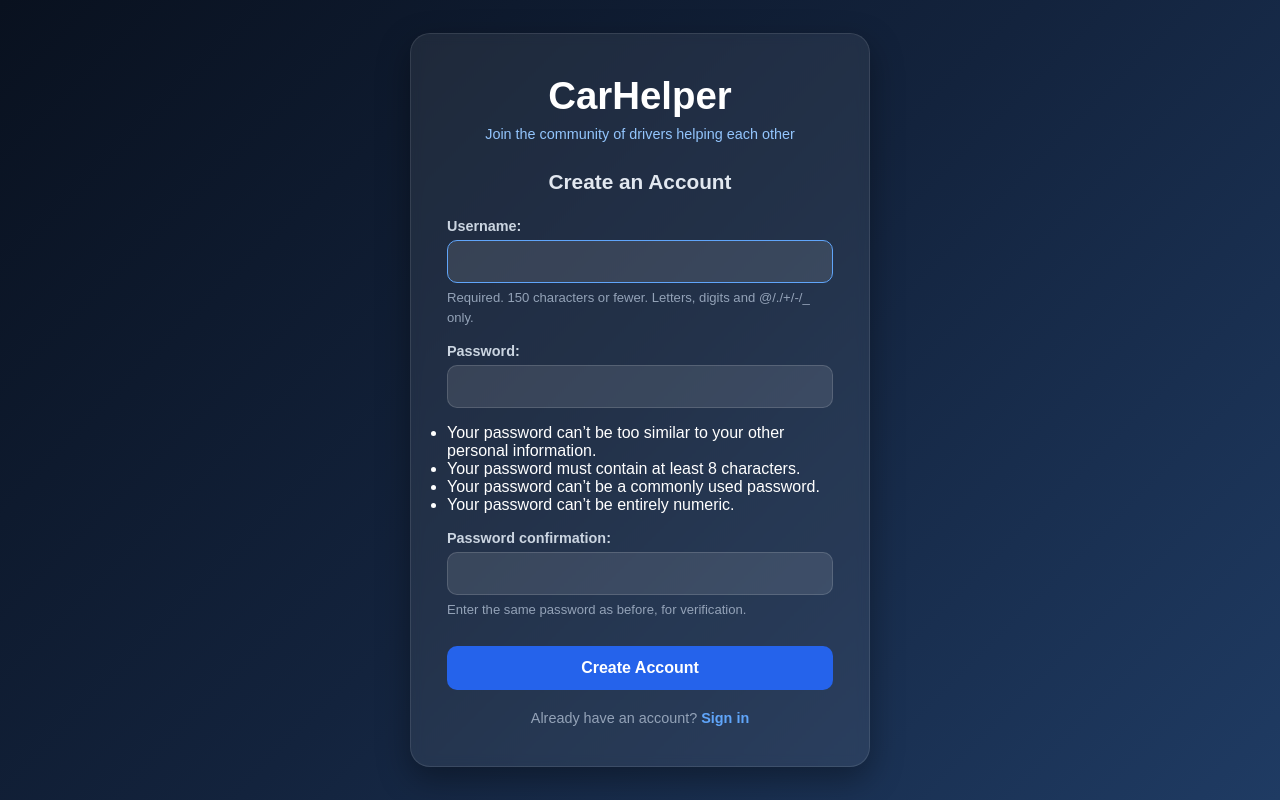
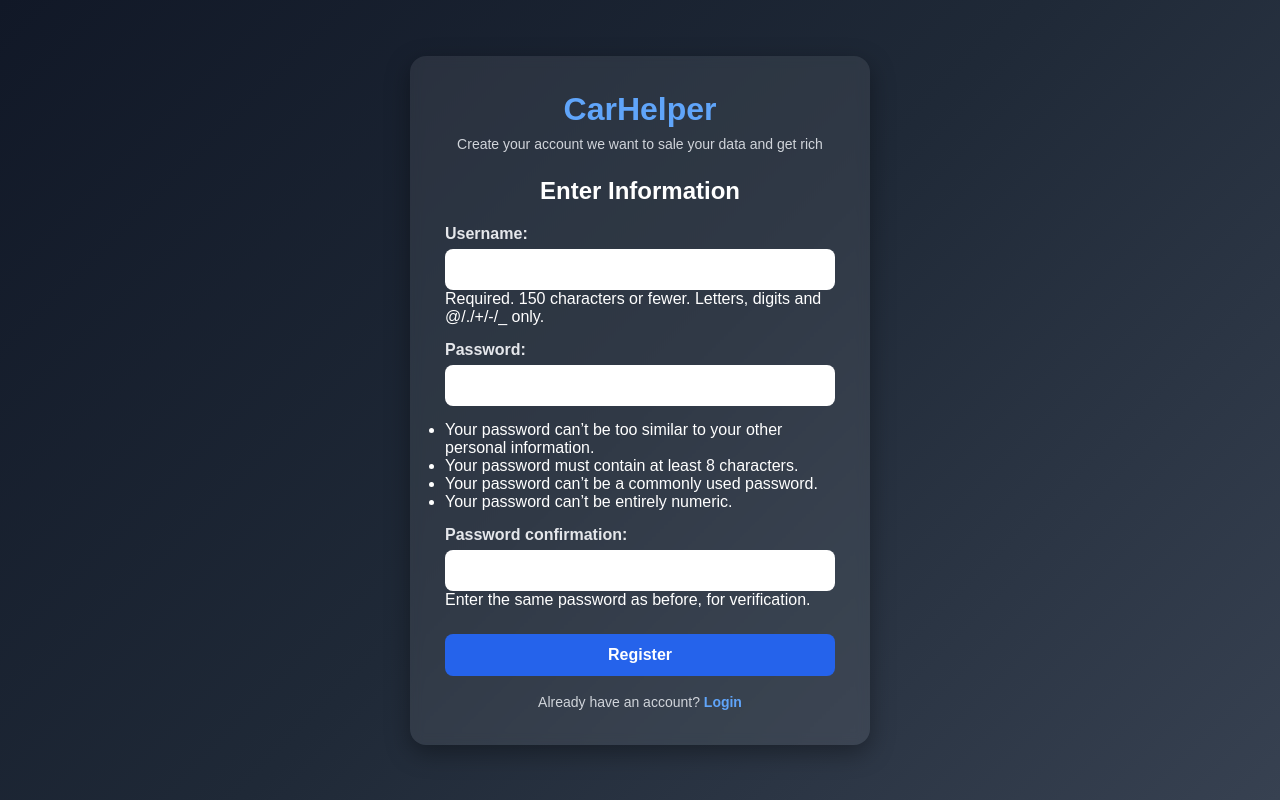
Before and after one commit to roen-lerma/CarHelper, a Django app: page /register/ in a window 1280 px wide. Run offline with Django 5.2, Linux system fonts and the light colour scheme.

Commit message:
Merge branches

```diff
--- a/CarHelperApp/templates/CarHelperApp/register.html
+++ b/CarHelperApp/templates/CarHelperApp/register.html
@@ -3,64 +3,133 @@
 <head>
     <meta charset="UTF-8">
     <meta name="viewport" content="width=device-width, initial-scale=1.0">
-    <title>Register - CarHelper</title>
+    <title>CarHelper Register</title>
     <style>
-        * { box-sizing: border-box; margin: 0; padding: 0; font-family: Arial, sans-serif; }
+        * {
+            box-sizing: border-box;
+            margin: 0;
+            padding: 0;
+            font-family: Arial, sans-serif;
+        }
+
         body {
-            min-height: 100vh; display: flex; justify-content: center; align-items: center;
-            background: linear-gradient(135deg, #09111f, #13233d, #1f3b63);
+            min-height: 100vh;
+            display: flex;
+            justify-content: center;
+            align-items: center;
+            background: linear-gradient(135deg, #111827, #1f2937, #374151);
             color: white;
         }
+
         .register-container {
-            width: 100%; max-width: 460px;
-            background: rgba(255,255,255,0.07);
-            padding: 40px 36px;
-            border-radius: 20px;
-            box-shadow: 0 12px 32px rgba(0,0,0,0.35);
+            width: 100%;
+            max-width: 460px;
+            background: rgba(255, 255, 255, 0.08);
+            padding: 35px;
+            border-radius: 16px;
+            box-shadow: 0 8px 25px rgba(0, 0, 0, 0.35);
             backdrop-filter: blur(6px);
-            border: 1px solid rgba(255,255,255,0.1);
         }
-        .brand { text-align: center; margin-bottom: 28px; }
-        .brand h1 { font-size: 2.4rem; font-weight: 800; color: #ffffff; margin-bottom: 8px; }
-        .brand p { font-size: 0.9rem; color: #93c5fd; }
-        h2 { text-align: center; margin-bottom: 24px; font-size: 1.3rem; color: #e2e8f0; font-weight: 600; }
-        form p { margin-bottom: 16px; }
-        form label { display: block; margin-bottom: 6px; font-weight: 600; color: #cbd5e1; font-size: 0.9rem; }
+
+        .brand {
+            text-align: center;
+            margin-bottom: 25px;
+        }
+
+        .brand h1 {
+            font-size: 32px;
+            margin-bottom: 8px;
+            color: #60a5fa;
+        }
+
+        .brand p {
+            font-size: 14px;
+            color: #d1d5db;
+        }
+
+        h2 {
+            text-align: center;
+            margin-bottom: 20px;
+            font-size: 24px;
+        }
+
+        form p {
+            margin-bottom: 15px;
+        }
+
+        form label {
+            display: block;
+            margin-bottom: 6px;
+            font-weight: bold;
+            color: #e5e7eb;
+        }
+
         form input {
-            width: 100%; padding: 12px 14px; border: 1px solid rgba(255,255,255,0.15);
-            border-radius: 10px; outline: none; font-size: 15px;
-            background: rgba(255,255,255,0.1); color: white;
-            transition: border-color 0.2s ease;
+            width: 100%;
+            padding: 12px;
+            border: none;
+            border-radius: 8px;
+            outline: none;
+            font-size: 15px;
         }
-        form input:focus { border-color: #60a5fa; }
+
         button {
-            width: 100%; padding: 13px; background: #2563eb; color: white;
-            border: none; border-radius: 10px; font-size: 1rem; font-weight: 700;
-            cursor: pointer; transition: background 0.2s ease; margin-top: 10px;
+            width: 100%;
+            padding: 12px;
+            background-color: #2563eb;
+            color: white;
+            border: none;
+            border-radius: 8px;
+            font-size: 16px;
+            font-weight: bold;
+            cursor: pointer;
+            transition: 0.2s ease;
+            margin-top: 10px;
         }
-        button:hover { background: #1d4ed8; }
-        .login-link { margin-top: 20px; text-align: center; font-size: 0.9rem; color: #94a3b8; }
-        .login-link a { color: #60a5fa; text-decoration: none; font-weight: 600; }
-        .login-link a:hover { text-decoration: underline; }
-        .helptext { display: block; margin-top: 5px; font-size: 0.82rem; color: #94a3b8; line-height: 1.5; }
-        .errorlist { color: #fca5a5; font-size: 0.85rem; padding-left: 16px; margin-bottom: 10px; }
+
+        button:hover {
+            background-color: #1d4ed8;
+        }
+
+        .login-link {
+            margin-top: 18px;
+            text-align: center;
+            font-size: 14px;
+            color: #d1d5db;
+        }
+
+        .login-link a {
+            color: #60a5fa;
+            text-decoration: none;
+            font-weight: bold;
+        }
+
+        .login-link a:hover {
+            text-decoration: underline;
+        }
     </style>
 </head>
 <body>
+
     <div class="register-container">
         <div class="brand">
             <h1>CarHelper</h1>
-            <p>Join the community of drivers helping each other</p>
+            <p>Create your account we want to sale your data and get rich</p>
         </div>
-        <h2>Create an Account</h2>
+
+        <h2>Enter Information</h2>
+
         <form method="post">
             {% csrf_token %}
             {{ form.as_p }}
-            <button type="submit">Create Account</button>
+            <button type="submit">Register</button>
         </form>
+
         <div class="login-link">
-            Already have an account? <a href="{% url 'login' %}">Sign in</a>
+            Already have an account?
+            <a href="{% url 'login' %}">Login</a>
         </div>
     </div>
+
 </body>
 </html>
```
Also changed, not shown: CarHelper/settings.py (+10 -2 lines).
